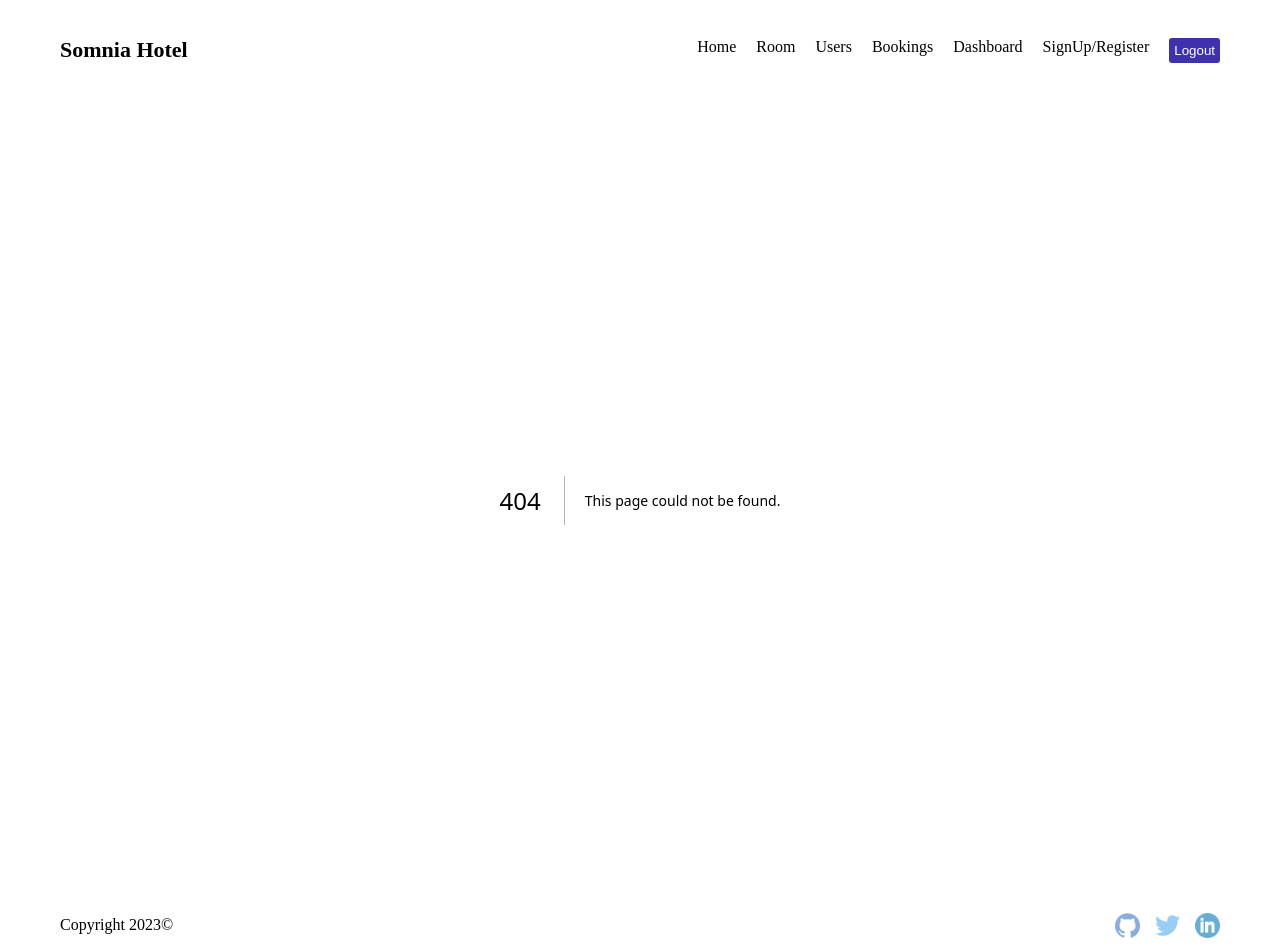
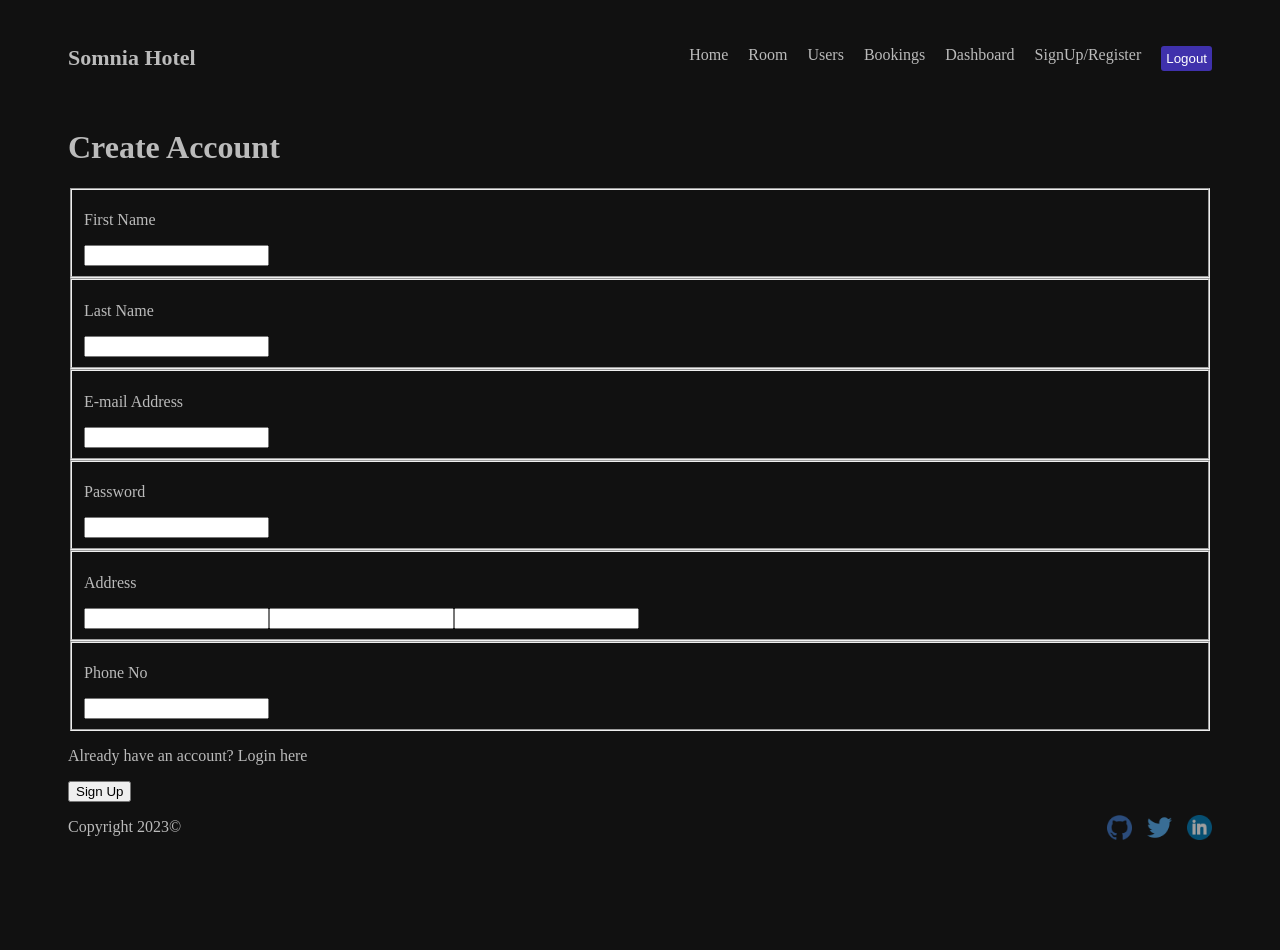
Before and after one commit to mergix/hotel-admin, a Next.js app: page /login/register in a window 1280 px wide. Before the commit this address had no page. After the commit the page ends 860 px from the top, so only its background shows below. Built offline with nearby package versions, Linux system fonts and the light colour scheme.

Commit message:
Room functionality done and created new routes

```diff
--- /dev/null
+++ b/app/login/page.module.css
@@ -0,0 +1,3 @@
+.container{
+
+}
--- /dev/null
+++ b/app/login/register/page.module.css
@@ -0,0 +1,3 @@
+.container{
+
+}
--- /dev/null
+++ b/app/login/register/page.tsx
@@ -0,0 +1,73 @@
+import React from 'react'
+import styles from "./page.module.css"
+
+function Register() {
+  return (
+    <div className={styles.container}>
+    <div className = "register-wrapper">
+   <form className= "formBox" >
+   <h1>Create Account</h1>
+    <div className = "twobytwo">
+
+<fieldset >
+         <label>
+           <p>First Name</p>
+           {/* <a><FontAwesomeIcon icon="fa-solid fa-envelope" /></a> */}
+           <input name="firstName"  />
+         </label>
+       </fieldset>
+<fieldset >
+         <label>
+           <p>Last Name</p>
+           {/* <a><FontAwesomeIcon icon="fa-solid fa-envelope" /></a> */}
+           <input name="lastName"  />
+         </label>
+       </fieldset>
+    </div>
+    <div className = "twobytwo">
+
+<fieldset>
+         <label>
+           <p>E-mail Address</p>
+           {/* <a><FontAwesomeIcon icon="fa-solid fa-envelope" /></a> */}
+           <input name="userEmail" />
+         </label>
+       </fieldset>
+<fieldset>
+         <label>
+           <p>Password</p>
+           {/* <a><FontAwesomeIcon icon="fa-solid fa-envelope" /></a> */}
+           <input name="userPasswordHash"  />
+         </label>
+       </fieldset>
+    </div>
+
+<div className = "twobytwo">
+
+       <fieldset >
+         <label>
+           <p>Address</p>
+           {/* <a><FontAwesomeIcon icon="fa-solid fa-envelope" /></a> */}
+           <input name="address"  />
+           <input name="address2" />
+           <input name="address3" />
+         </label>
+       </fieldset>
+       <fieldset >
+         <label>
+           <p>Phone No</p>
+           {/* <a><FontAwesomeIcon icon="fa-solid fa-envelope" /></a> */}
+           <input name="phoneNo" />
+         </label>
+       </fieldset>
+</div>
+       <p> Already have an account? <a href='#' className ="forgot">Login here</a></p>
+       <button type="submit">Sign Up</button>
+   </form>
+
+        </div>
+    </div>
+  )
+}
+
+export default Register
--- /dev/null
+++ b/app/users/page.module.css
@@ -0,0 +1,3 @@
+.container{
+
+   }
--- a/components/navBar/Navbar.jsx
+++ b/components/navBar/Navbar.jsx
@@ -21,7 +21,7 @@ const links = [
     {
       id: 4,
       title: "Bookings",
-      url: "/booking",
+      url: "/bookings",
     },
     {
       id: 5,
```
Also changed, not shown: app/bookings/page.tsx (added, +10 -0 lines), app/login/page.tsx (added, +34 -0 lines), app/rooms/page.tsx (+43 -17 lines), app/rooms/roomType/page.tsx (+4 -2 lines), app/users/page.tsx (added, +10 -0 lines), app/bookings/page.module.css (added).
